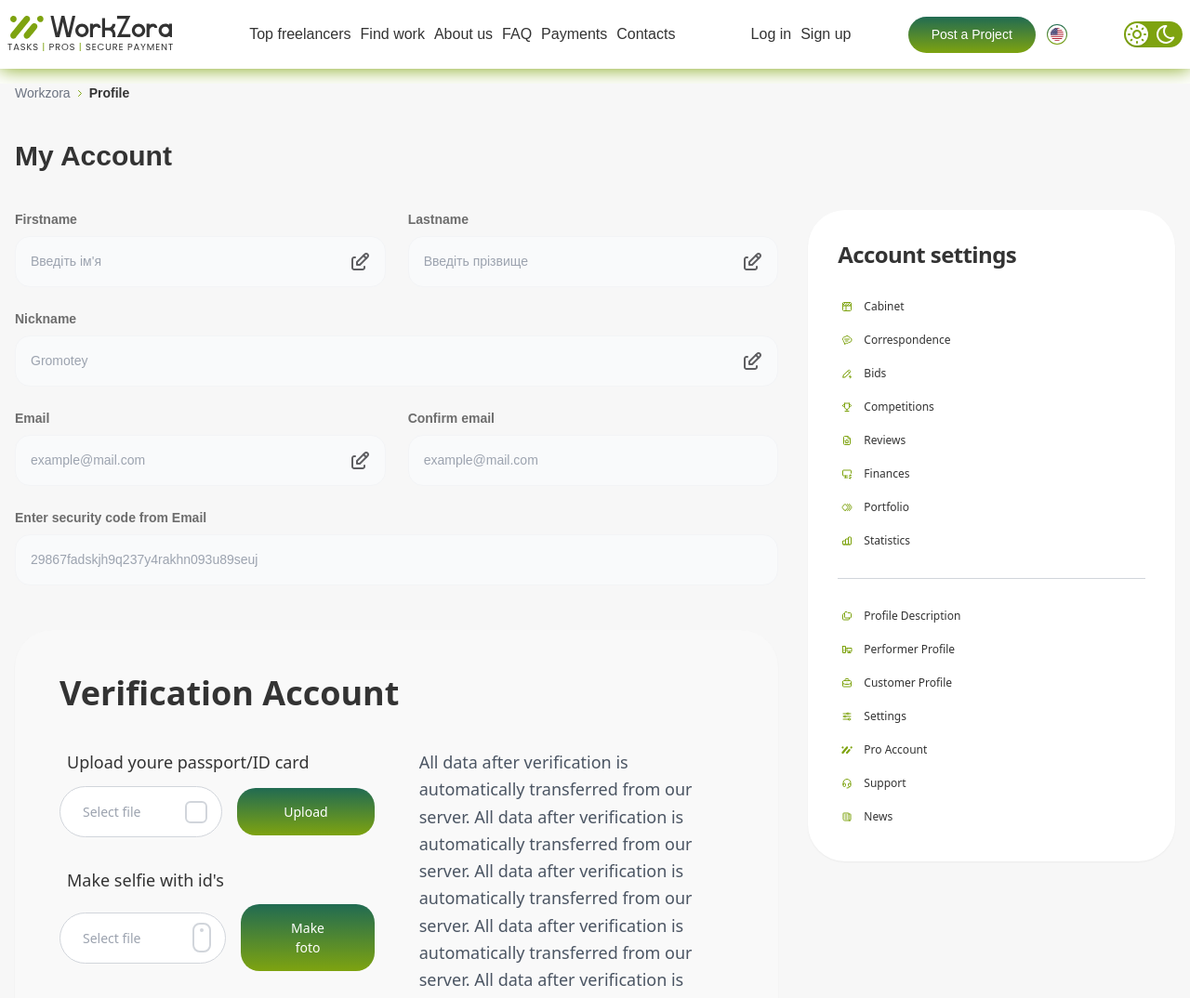
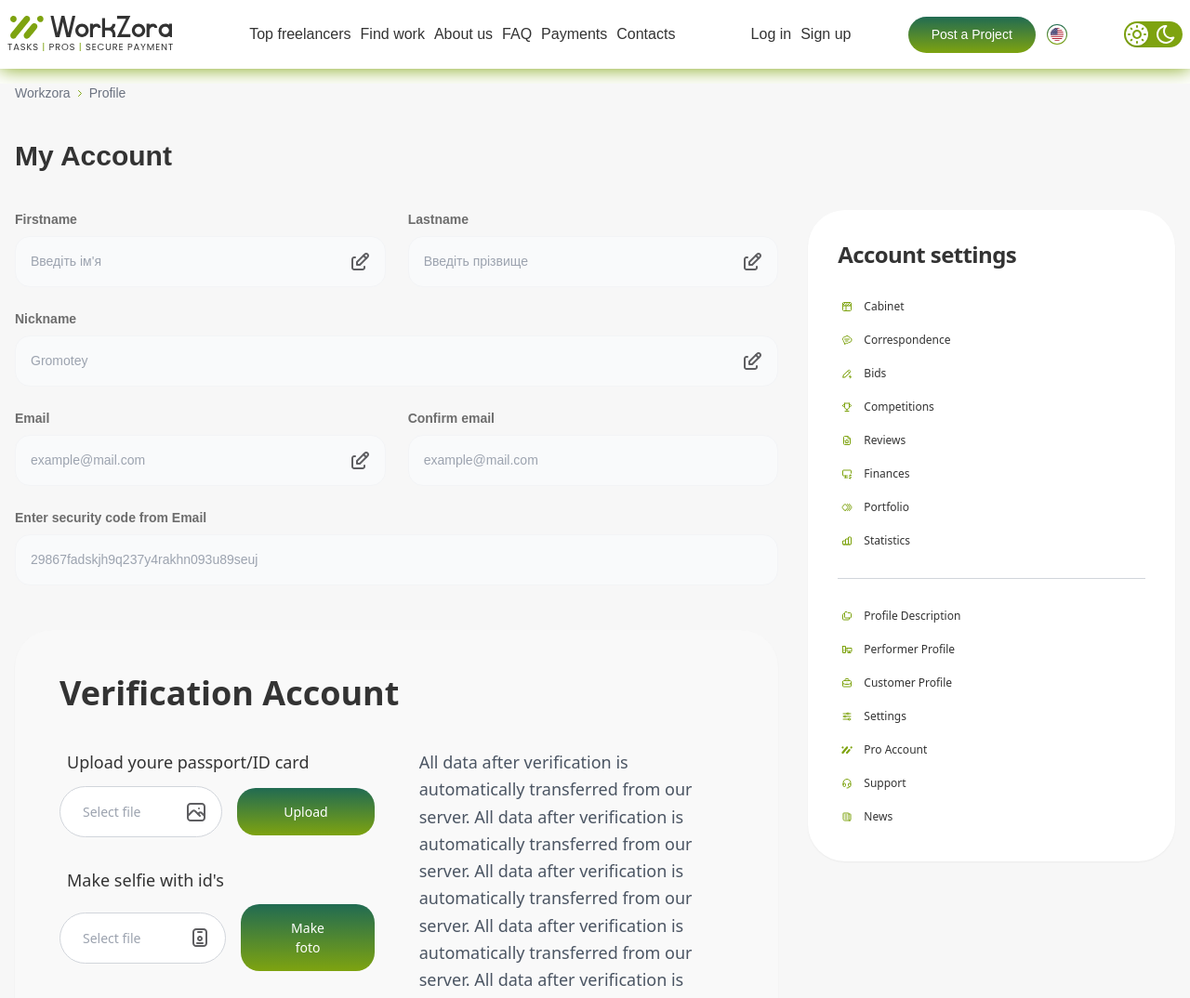
Before and after one commit to TWERIF/workzora-fe, a Next.js app: page /profile in a window 1280 px wide. Shown: the top 1074 px of the page at 93% size. Built offline with nearby package versions, Linux system fonts and the light colour scheme.

Commit message:
profile&&main

```diff
--- a/package.json
+++ b/package.json
@@ -9,7 +9,8 @@
     "lint": "eslint"
   },
   "dependencies": {
-    "axios": "^1.13.2",
+    "@tanstack/react-query": "^5.97.0",
+    "axios": "^1.15.0",
     "i18next": "^25.7.3",
     "next": "^15.5.9",
     "next-i18next": "^15.4.3",
--- /dev/null
+++ b/src/components/svg/IdIcon.tsx
@@ -0,0 +1,20 @@
+import React from 'react'
+
+export default function IdIcon() {
+    return (
+        <svg width="24" height="24" viewBox="0 0 24 24" fill="none" xmlns="http://www.w3.org/2000/svg">
+            <g clip-path="url(#clip0_540_21024)">
+                <path d="M5 6C5 5.20435 5.31607 4.44129 5.87868 3.87868C6.44129 3.31607 7.20435 3 8 3H16C16.7956 3 17.5587 3.31607 18.1213 3.87868C18.6839 4.44129 19 5.20435 19 6V18C19 18.7956 18.6839 19.5587 18.1213 20.1213C17.5587 20.6839 16.7956 21 16 21H8C7.20435 21 6.44129 20.6839 5.87868 20.1213C5.31607 19.5587 5 18.7956 5 18V6Z" stroke="#5E5E61" stroke-width="2" stroke-linecap="round" stroke-linejoin="round" />
+                <path d="M10 13C10 13.5304 10.2107 14.0391 10.5858 14.4142C10.9609 14.7893 11.4696 15 12 15C12.5304 15 13.0391 14.7893 13.4142 14.4142C13.7893 14.0391 14 13.5304 14 13C14 12.4696 13.7893 11.9609 13.4142 11.5858C13.0391 11.2107 12.5304 11 12 11C11.4696 11 10.9609 11.2107 10.5858 11.5858C10.2107 11.9609 10 12.4696 10 13Z" stroke="#5E5E61" stroke-width="2" stroke-linecap="round" stroke-linejoin="round" />
+                <path d="M10 6H14" stroke="#5E5E61" stroke-width="2" stroke-linecap="round" stroke-linejoin="round" />
+                <path d="M9 18H15" stroke="#5E5E61" stroke-width="2" stroke-linecap="round" stroke-linejoin="round" />
+            </g>
+            <defs>
+                <clipPath id="clip0_540_21024">
+                    <rect width="24" height="24" fill="white" />
+                </clipPath>
+            </defs>
+        </svg>
+
+    )
+}
--- /dev/null
+++ b/src/components/svg/ImageIcon.tsx
@@ -0,0 +1,20 @@
+import React from 'react'
+
+export default function ImageIcon() {
+    return (
+        <svg width="24" height="24" viewBox="0 0 24 24" fill="none" xmlns="http://www.w3.org/2000/svg">
+            <g clip-path="url(#clip0_540_21018)">
+                <path d="M15 8H15.01" stroke="#5E5E61" stroke-width="2" stroke-linecap="round" stroke-linejoin="round" />
+                <path d="M3 6C3 5.20435 3.31607 4.44129 3.87868 3.87868C4.44129 3.31607 5.20435 3 6 3H18C18.7956 3 19.5587 3.31607 20.1213 3.87868C20.6839 4.44129 21 5.20435 21 6V18C21 18.7956 20.6839 19.5587 20.1213 20.1213C19.5587 20.6839 18.7956 21 18 21H6C5.20435 21 4.44129 20.6839 3.87868 20.1213C3.31607 19.5587 3 18.7956 3 18V6Z" stroke="#5E5E61" stroke-width="2" stroke-linecap="round" stroke-linejoin="round" />
+                <path d="M3 15.9998L8 10.9998C8.928 10.1068 10.072 10.1068 11 10.9998L16 15.9998" stroke="#5E5E61" stroke-width="2" stroke-linecap="round" stroke-linejoin="round" />
+                <path d="M14 13.9998L15 12.9998C15.928 12.1068 17.072 12.1068 18 12.9998L21 15.9998" stroke="#5E5E61" stroke-width="2" stroke-linecap="round" stroke-linejoin="round" />
+            </g>
+            <defs>
+                <clipPath id="clip0_540_21018">
+                    <rect width="24" height="24" fill="white" />
+                </clipPath>
+            </defs>
+        </svg>
+
+    )
+}
--- a/src/components/ui/Account/BankVerification.tsx
+++ b/src/components/ui/Account/BankVerification.tsx
@@ -1,8 +1,10 @@
 import React, { useState } from 'react';
 import ButtonGradient from '../Button/ButtonGradient';
+import { useTheme } from 'next-themes';
 
 const BankVerification = () => {
     const [selectedBank, setSelectedBank] = useState('Payoneer');
+    const { theme } = useTheme();
 
     const banks = [
         { name: 'Wise', logo: 'https://placehold.co/100x40/transparent/000?text=WISE' },
--- a/src/components/ui/Account/VerificationAccount.tsx
+++ b/src/components/ui/Account/VerificationAccount.tsx
@@ -1,7 +1,12 @@
 import React from 'react';
 import ButtonGradient from '../Button/ButtonGradient';
+import ImageIcon from '@/components/svg/ImageIcon';
+import IdIcon from '@/components/svg/IdIcon';
+import { useTheme } from 'next-themes';
 
 const VerificationAccount = () => {
+    const { theme } = useTheme();
+
     return (
         <div className="max-w-5xl mx-auto bg-[#F9F9F9] rounded-[40px] p-12 shadow-sm font-sans text-[#333]">
             <h1 className="text-4xl font-bold mb-10">Verification Account</h1>
@@ -24,8 +29,7 @@ const VerificationAccount = () => {
                                     readOnly
                                 />
                                 <div className="absolute right-4 top-1/2 -translate-y-1/2 text-gray-400">
-                                    {/* Placeholder для іконки картинки */}
-                                    <div className="w-6 h-6 border-2 border-gray-300 rounded-md" />
+                                    <ImageIcon />
                                 </div>
                             </div>
                             <ButtonGradient text="Upload" onClick={() => { }} />
@@ -35,7 +39,7 @@ const VerificationAccount = () => {
                     {/* Секція 2: Селфі */}
                     <div className="space-y-3">
                         <label className="block text-lg font-medium ml-2">
-                            Make selfie with id's
+                            {` Make selfie with id's`}
                         </label>
                         <div className="flex items-center gap-4">
                             <div className="relative flex-grow">
@@ -46,10 +50,7 @@ const VerificationAccount = () => {
                                     readOnly
                                 />
                                 <div className="absolute right-4 top-1/2 -translate-y-1/2 text-gray-400">
-                                    {/* Placeholder для іконки камери/телефона */}
-                                    <div className="w-5 h-8 border-2 border-gray-300 rounded-lg relative">
-                                        <div className="absolute top-1 left-1/2 -translate-x-1/2 w-1 h-1 bg-gray-300 rounded-full" />
-                                    </div>
+                                    <IdIcon />
                                 </div>
                             </div>
                             <ButtonGradient text="Make foto" onClick={() => { }} />
--- a/src/components/ui/BreadCrumbs.tsx
+++ b/src/components/ui/BreadCrumbs.tsx
@@ -29,26 +29,20 @@ const Breadcrumbs = () => {
 
                 {pathSegments.map((segment, index) => {
                     const href = `/${pathSegments.slice(0, index + 1).join('/')}`;
-                    const isLast = index === pathSegments.length - 1;
+                    // const isLast = index === pathSegments.length - 1;
                     console.log(href)
 
                     return (
                         <li key={href} className="flex items-center space-x-2">
-                            {/* Розділювач - ваша іконка стрілки, повернута праворуч */}
                             <IconArrowSmall />
 
-                            {isLast ? (
-                                <span className="font-bold text-[#333333] dark:text-white capitalize">
-                                    {t(`breadcrumbs.${segment}`) || segment}
-                                </span>
-                            ) : (
                             <Link
                                 href={href}
                                 className="text-gray-500 text-sm hover:text-[#7EA310] dark:text-gray-400 dark:hover:text-success transition-colors capitalize"
                             >
                                 {t(`breadcrumbs.${segment}`) || segment}
                             </Link>
-                            )}
+
                         </li>
                     );
                 })}
--- /dev/null
+++ b/src/pages/registration/api.ts
@@ -0,0 +1,10 @@
+import { $api } from "@/components/http";
+
+export const registration = async (body) => {
+  const res = await $api.post("/auth/register", body);
+  return res.data;
+};
+export const login = async (body) => {
+  const res = await $api.post("/auth/login", body);
+  return res.data;
+};
--- a/src/pages/registration/index.tsx
+++ b/src/pages/registration/index.tsx
@@ -13,6 +13,7 @@ import { useTheme } from "next-themes";
 import Head from "next/head";
 import { useRouter } from "next/navigation";
 import { useEffect, useState } from "react";
+import { registration } from "./api";
 
 
 export default function Registration() {
@@ -76,7 +77,7 @@ export default function Registration() {
     const register = async () => {
         if (!validate() && !isActive) return;
 
-        const res = await $api.post('/auth/register', {
+        const res = await registration({
             firstName,
             lastName,
             password,
@@ -84,7 +85,8 @@ export default function Registration() {
             userName,
             locale,
             isActive
-        });
+        })
+        console.log(res)
 
         if (res) router.push(`/${locale}/reserve-email`);
     }
--- /dev/null
+++ b/src/utils/providers/QueryClientProvider.tsx
@@ -0,0 +1,14 @@
+"use client";
+
+import { QueryClientProvider, QueryClient } from "@tanstack/react-query";
+import { useState } from "react";
+
+const ReactQueryProvider = ({ children }: { children: React.ReactNode }) => {
+    const [queryClient] = useState(() => new QueryClient());
+
+    return (
+        <QueryClientProvider client={queryClient}>{children}</QueryClientProvider>
+    );
+};
+
+export default ReactQueryProvider;
```
Also changed, not shown: 1 other file (tests, documents, lock files or other folders). Lines whose indentation alone changed are shown as unchanged.
